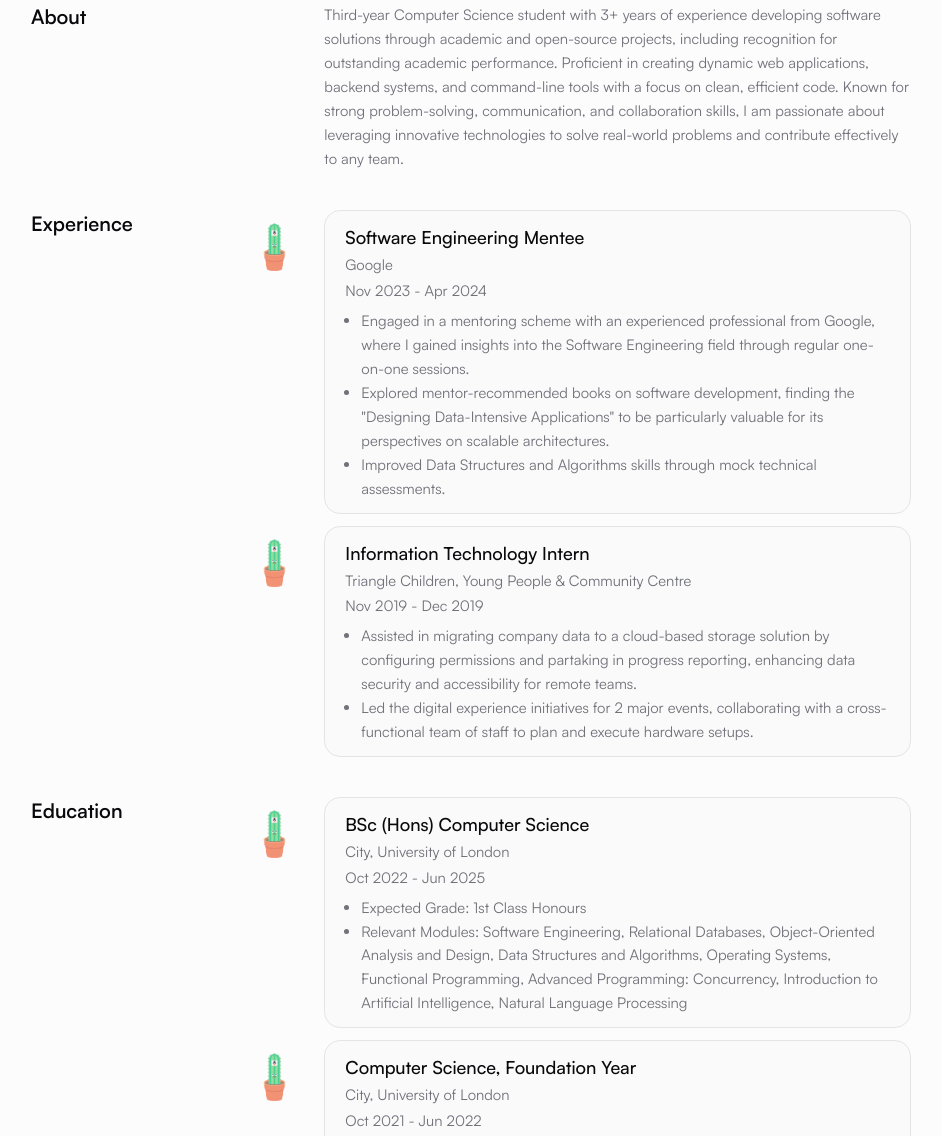
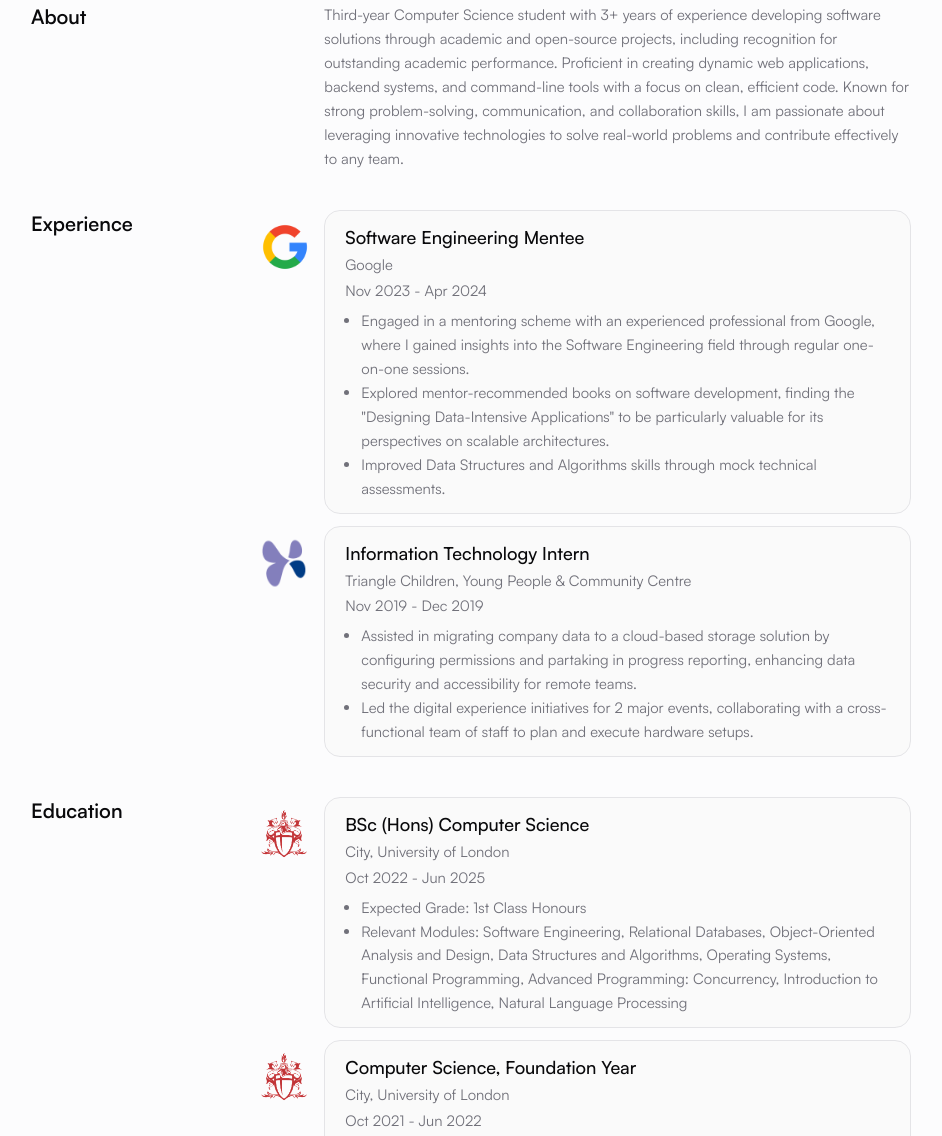
Before and after one commit to hstoklosa/portfolio-v1, an Astro site: page / in a window 1280 px wide. Shown: the part 716-1852 px from the top of the page, without its empty margins (169-1111 px from the left). Built offline with nearby package versions, Linux system fonts and the light colour scheme; Astro itself is replaced by a stand-in of ours; some packages are replaced by stand-ins of ours.

Commit message:
update logos for education and experiences

```diff
--- a/src/pages/index.astro
+++ b/src/pages/index.astro
@@ -136,7 +136,7 @@ const allPostsByDate = sortMDByDate(allPosts).slice(0, MAX_POSTS)
 				heading='Software Engineering Mentee'
 				subheading='Google'
 				date='Nov 2023 - Apr 2024'
-				imagePath='/src/assets/about-astro.png'
+				imagePath='/src/assets/google-logo.png'
 				altText='Lorem, ipsum dolor sit'
 				imageClass='h-12 w-auto md:-left-16'
 			>
@@ -159,7 +159,7 @@ const allPostsByDate = sortMDByDate(allPosts).slice(0, MAX_POSTS)
 				heading='Information Technology Intern'
 				subheading='Triangle Children, Young People & Community Centre'
 				date='Nov 2019 - Dec 2019'
-				imagePath='/src/assets/about-astro.png'
+				imagePath='/src/assets/bsc-logo.png'
 				altText='Lorem, ipsum dolor sit'
 				imageClass='h-12 w-auto md:-left-16'
 			>
@@ -182,7 +182,7 @@ const allPostsByDate = sortMDByDate(allPosts).slice(0, MAX_POSTS)
 				heading='BSc (Hons) Computer Science'
 				subheading='City, University of London'
 				date='Oct 2022 - Jun 2025'
-				imagePath='/src/assets/about-astro.png'
+				imagePath='/src/assets/city-logo.png'
 				altText='Lorem, ipsum dolor sit'
 				imageClass='h-12 w-auto md:-left-16'
 			>
@@ -200,7 +200,7 @@ const allPostsByDate = sortMDByDate(allPosts).slice(0, MAX_POSTS)
 				heading='Computer Science, Foundation Year'
 				subheading='City, University of London'
 				date='Oct 2021 - Jun 2022'
-				imagePath='/src/assets/about-astro.png'
+				imagePath='/src/assets/city-logo.png'
 				altText='Lorem, ipsum dolor sit'
 				imageClass='h-12 w-auto md:-left-16'
 			>
@@ -217,7 +217,7 @@ const allPostsByDate = sortMDByDate(allPosts).slice(0, MAX_POSTS)
 				heading='BTEC Level 3 Extended Diploma in IT'
 				subheading='Barnet and Southgate College'
 				date='Sept 2019 - Jun 2021'
-				imagePath='/src/assets/about-astro.png'
+				imagePath='/src/assets/bsc-logo.png'
 				altText='Lorem, ipsum dolor sit'
 				imageClass='h-12 w-auto md:-left-16'
 			>
@@ -254,7 +254,7 @@ const allPostsByDate = sortMDByDate(allPosts).slice(0, MAX_POSTS)
 				heading='Outstanding Student Award (Dual Recipient)'
 				subheading='Consistently recognised for outstanding academic achievements throughout my undergraduate studies.'
 				date='Oct 2023 - Oct 2024'
-				imagePath='/src/assets/about-astro.png'
+				imagePath='/src/assets/city-logo.png'
 				altText='Lorem, ipsum dolor sit'
 				imageClass='h-11 w-auto md:-left-16'
 				href='https://www.linkedin.com/in/hubertstoklosa/overlay/honors/1449527529/multiple-media-viewer/?profileId=ACoAADhNbo0BecK7ajbW7LBIaZHw-IEj-xjgwo0&treasuryMediaId=1735963503924'
@@ -264,7 +264,7 @@ const allPostsByDate = sortMDByDate(allPosts).slice(0, MAX_POSTS)
 				heading='Cloud Digital Leader Certification'
 				subheading='A certificate demonstrating the ability to articulate the capabilities of Google Cloud core products and services to benefit organisations. '
 				date='Jun 2024 - Jun 2027'
-				imagePath='/src/assets/about-astro.png'
+				imagePath='/src/assets/google-logo.png'
 				altText='Lorem, ipsum dolor sit'
 				imageClass='h-11 w-auto md:-left-16'
 				href='https://www.credly.com/badges/f90d1163-4c08-49cd-935b-604263bbc87a'
```
Also changed, not shown: src/assets/bsc-logo.png (renamed from src/assets/bsc.png), src/assets/city-logo.png (renamed from src/assets/city.png), src/assets/google-logo.png (added).
